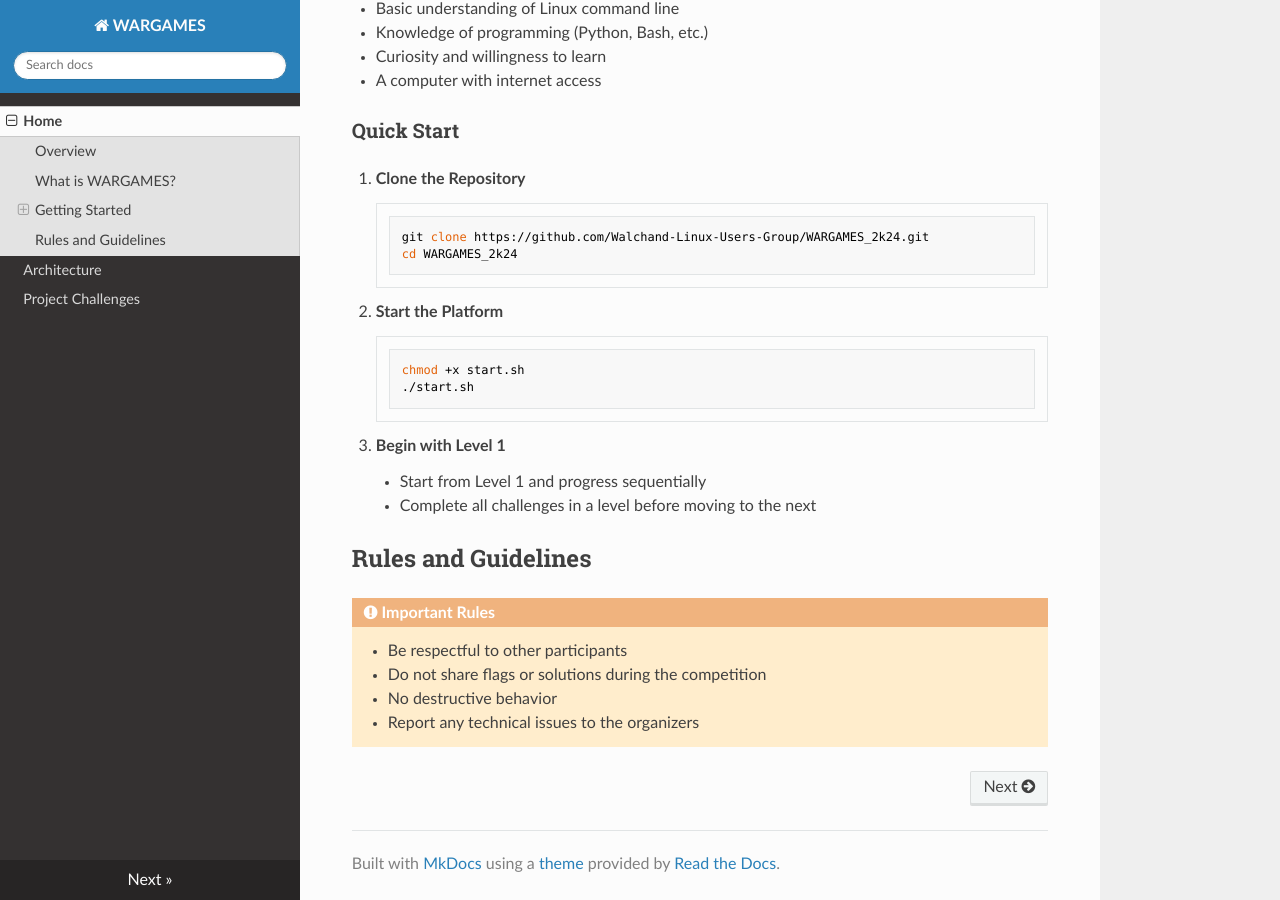
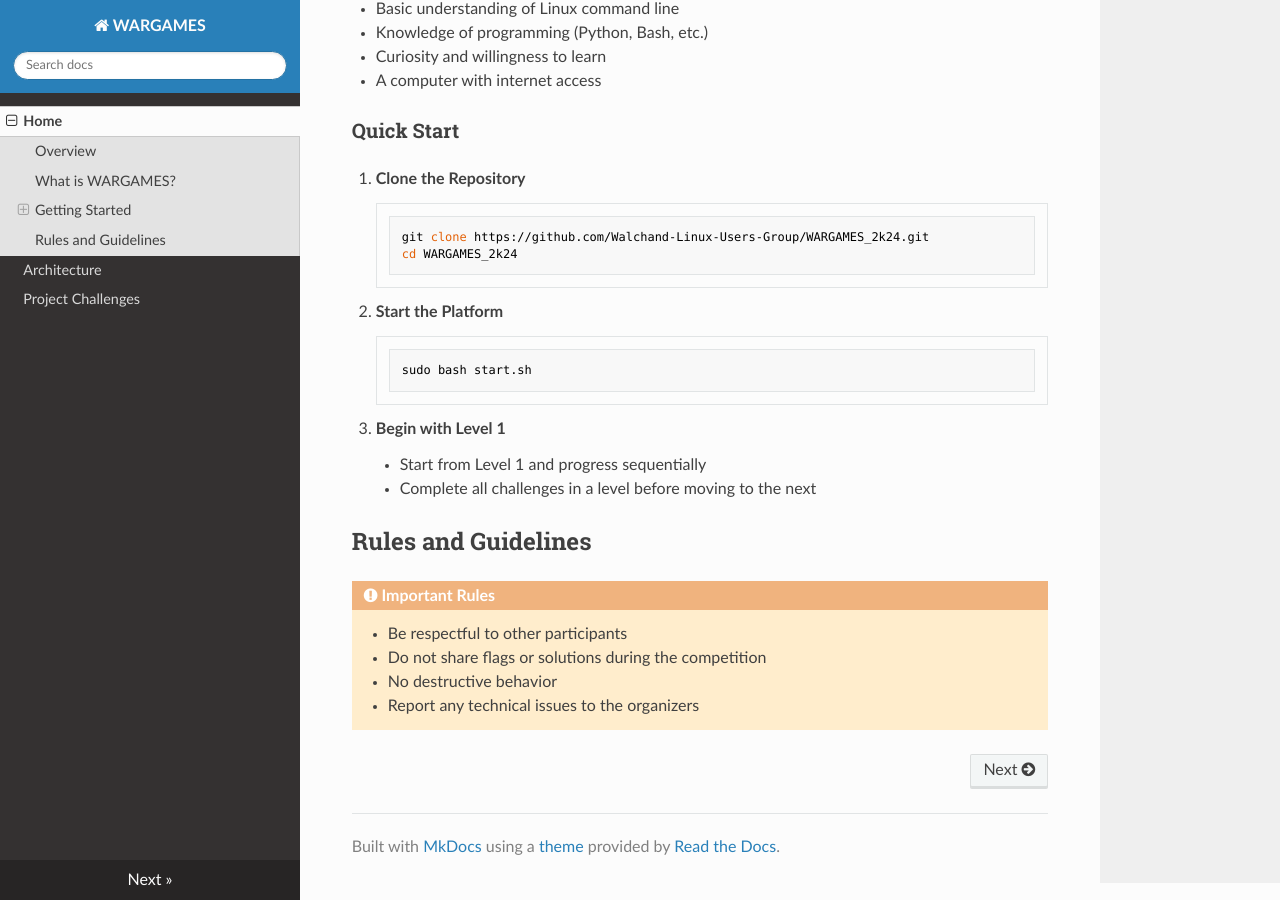
Before and after one commit to Walchand-Linux-Users-Group/WARGAMES_2k24, an MkDocs documentation site: the page built from docs/index.md, in a window 1280 px wide and 900 px high, scrolled down 573 px. Built offline with MkDocs 1.6.1, drawn with Linux system fonts in a browser that asks for light colours; nearby versions of some CDN libraries.

Commit message:
Changes to Docs

````diff
--- a/docs/index.md
+++ b/docs/index.md
@@ -29,8 +29,7 @@ WARGAMES is a progressive CTF platform designed to test and improve your **Linux
 2. **Start the Platform**
 
     ```bash
-    chmod +x start.sh
-    ./start.sh
+    sudo bash start.sh
     ```
 
 3. **Begin with Level 1**
````
Also changed, not shown: README.md (+2 -0 lines).
